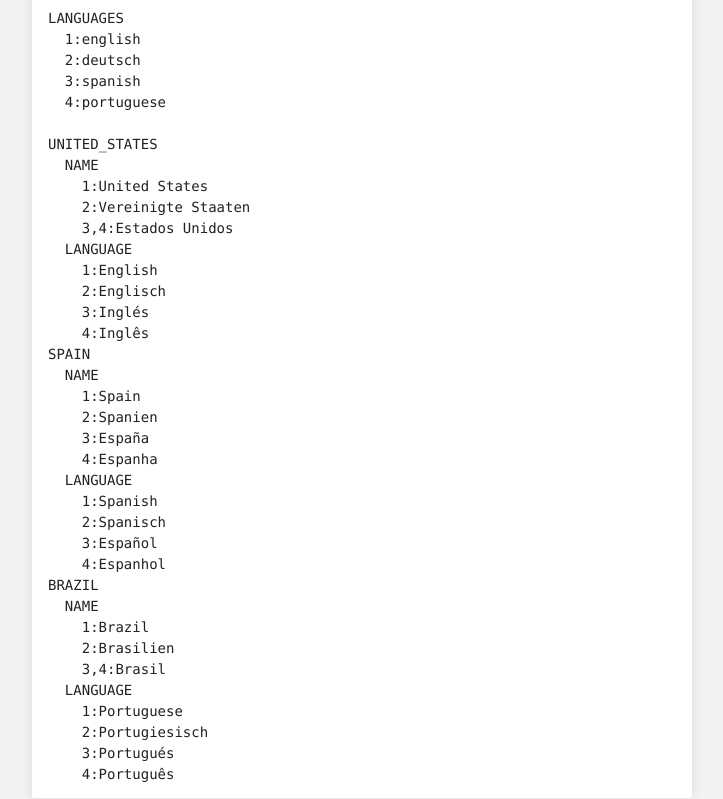
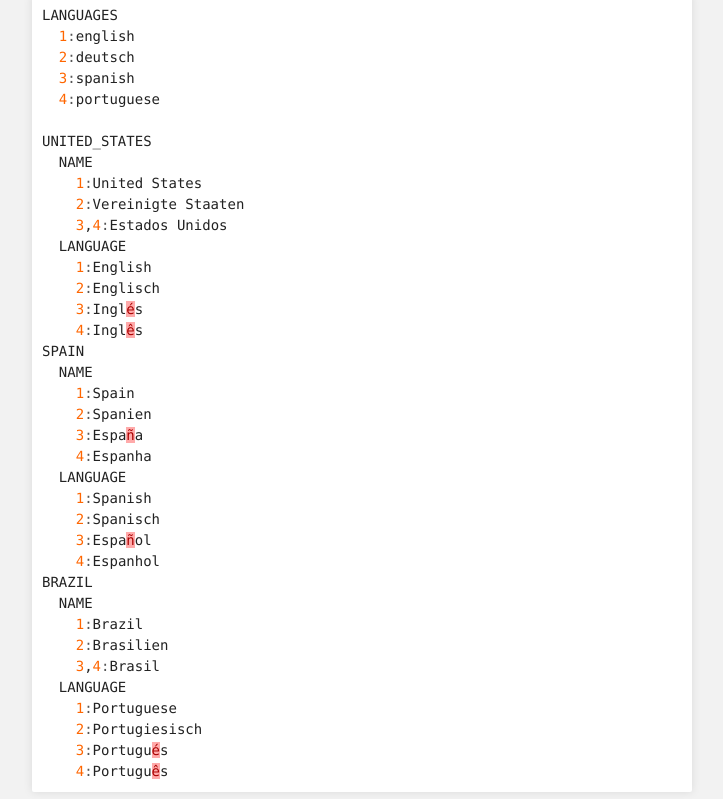
Before and after one commit to angular-translate/translate-compile, a plain HTML site: page index.html in a window 1280 px wide. Shown: the part 1660-2459 px from the top of the page, without its empty margins (288-1011 px from the left). Drawn offline with Linux system fonts and the light colour scheme.

```diff
--- a/index.html
+++ b/index.html
@@ -102,44 +102,44 @@
 <h3>
 <a name="12---type-translations-keys-only-once-for-all-your-languages" class="anchor" href="#12---type-translations-keys-only-once-for-all-your-languages"><span class="octicon octicon-link"></span></a>1.2 - Type translations keys only once for all your languages</h3>
 
-<pre><code>LANGUAGES
-  1:english
-  2:deutsch
-  3:spanish
-  4:portuguese
+<div class="highlight highlight-js"><pre><span class="nx">LANGUAGES</span>
+  <span class="mi">1</span><span class="o">:</span><span class="nx">english</span>
+  <span class="mi">2</span><span class="o">:</span><span class="nx">deutsch</span>
+  <span class="mi">3</span><span class="o">:</span><span class="nx">spanish</span>
+  <span class="mi">4</span><span class="o">:</span><span class="nx">portuguese</span>
 
-UNITED_STATES
-  NAME
-    1:United States
-    2:Vereinigte Staaten
-    3,4:Estados Unidos
-  LANGUAGE
-    1:English
-    2:Englisch
-    3:Inglés
-    4:Inglês
-SPAIN
-  NAME
-    1:Spain
-    2:Spanien
-    3:España
-    4:Espanha
-  LANGUAGE
-    1:Spanish
-    2:Spanisch
-    3:Español
-    4:Espanhol
-BRAZIL
-  NAME
-    1:Brazil
-    2:Brasilien
-    3,4:Brasil
-  LANGUAGE
-    1:Portuguese
-    2:Portugiesisch
-    3:Portugués
-    4:Português
-</code></pre>
+<span class="nx">UNITED_STATES</span>
+  <span class="nx">NAME</span>
+    <span class="mi">1</span><span class="o">:</span><span class="nx">United</span> <span class="nx">States</span>
+    <span class="mi">2</span><span class="o">:</span><span class="nx">Vereinigte</span> <span class="nx">Staaten</span>
+    <span class="mi">3</span><span class="p">,</span><span class="mi">4</span><span class="o">:</span><span class="nx">Estados</span> <span class="nx">Unidos</span>
+  <span class="nx">LANGUAGE</span>
+    <span class="mi">1</span><span class="o">:</span><span class="nx">English</span>
+    <span class="mi">2</span><span class="o">:</span><span class="nx">Englisch</span>
+    <span class="mi">3</span><span class="o">:</span><span class="nx">Ingl</span><span class="err">é</span><span class="nx">s</span>
+    <span class="mi">4</span><span class="o">:</span><span class="nx">Ingl</span><span class="err">ê</span><span class="nx">s</span>
+<span class="nx">SPAIN</span>
+  <span class="nx">NAME</span>
+    <span class="mi">1</span><span class="o">:</span><span class="nx">Spain</span>
+    <span class="mi">2</span><span class="o">:</span><span class="nx">Spanien</span>
+    <span class="mi">3</span><span class="o">:</span><span class="nx">Espa</span><span class="err">ñ</span><span class="nx">a</span>
+    <span class="mi">4</span><span class="o">:</span><span class="nx">Espanha</span>
+  <span class="nx">LANGUAGE</span>
+    <span class="mi">1</span><span class="o">:</span><span class="nx">Spanish</span>
+    <span class="mi">2</span><span class="o">:</span><span class="nx">Spanisch</span>
+    <span class="mi">3</span><span class="o">:</span><span class="nx">Espa</span><span class="err">ñ</span><span class="nx">ol</span>
+    <span class="mi">4</span><span class="o">:</span><span class="nx">Espanhol</span>
+<span class="nx">BRAZIL</span>
+  <span class="nx">NAME</span>
+    <span class="mi">1</span><span class="o">:</span><span class="nx">Brazil</span>
+    <span class="mi">2</span><span class="o">:</span><span class="nx">Brasilien</span>
+    <span class="mi">3</span><span class="p">,</span><span class="mi">4</span><span class="o">:</span><span class="nx">Brasil</span>
+  <span class="nx">LANGUAGE</span>
+    <span class="mi">1</span><span class="o">:</span><span class="nx">Portuguese</span>
+    <span class="mi">2</span><span class="o">:</span><span class="nx">Portugiesisch</span>
+    <span class="mi">3</span><span class="o">:</span><span class="nx">Portugu</span><span class="err">é</span><span class="nx">s</span>
+    <span class="mi">4</span><span class="o">:</span><span class="nx">Portugu</span><span class="err">ê</span><span class="nx">s</span>
+</pre></div>
 
 <p><strong>Compiled:</strong></p>
 
```
Also changed, not shown: params.json (+1 -1 lines).
